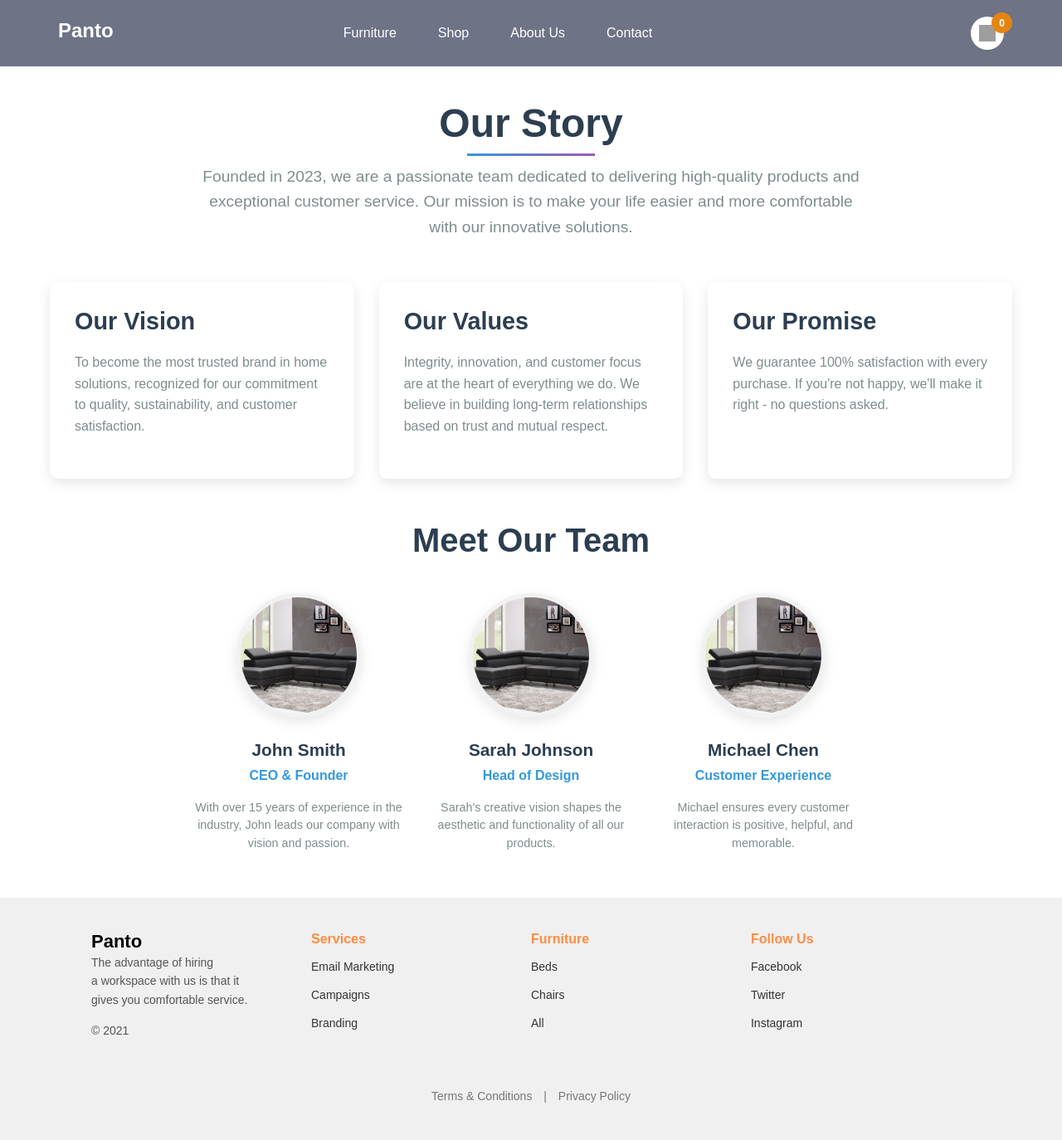
After one commit to MuradBabayev-Git/Panto_Website, a Django app: page /about-us/ in a window 1280 px wide. The commit adds this page. Shown: the whole page at 83% size. Run offline with Django 5.2, Linux system fonts and the light colour scheme; some libraries are stand-ins or nearby versions; grey boxes are pictures that could not be loaded.

```diff
--- a/news/admin.py
+++ b/news/admin.py
@@ -1,6 +1,6 @@
 from django.utils.html import format_html
 from django.contrib import admin
-from .models import Author, Gender, News, Category, Product, Tag
+from .models import About_us, Author, Developer, Gender, News, Category, Product, Tag
 
 
 class NewsAdmin(admin.ModelAdmin):
@@ -27,4 +27,4 @@ class CategoryAdmin(admin.ModelAdmin):
 
 admin.site.register(News, NewsAdmin)
 admin.site.register(Category, CategoryAdmin)
-admin.site.register([Tag, Author, Product, Gender])
+admin.site.register([Tag, Author, Product, Gender,About_us,Developer])
--- /dev/null
+++ b/news/templates/news/about_us.html
@@ -0,0 +1,186 @@
+    {% extends 'news/base.html' %}
+    {% load static %}
+
+    {% block title %}ABOUT US{% endblock %}
+
+    {% block content %}
+    <style>
+        .about-container {
+            max-width: 1200px;
+            margin: 0 auto;
+            padding: 40px 20px;
+            font-family: 'Segoe UI', Tahoma, Geneva, Verdana, sans-serif;
+        }
+
+        .about-header {
+            text-align: center;
+            margin-bottom: 50px;
+        }
+
+        .about-header h1 {
+            font-size: 3rem;
+            color: #2c3e50;
+            margin-bottom: 20px;
+            position: relative;
+            display: inline-block;
+        }
+
+        .about-header h1::after {
+            content: '';
+            position: absolute;
+            width: 70%;
+            height: 3px;
+            background: linear-gradient(90deg, #3498db, #9b59b6);
+            bottom: -10px;
+            left: 15%;
+        }
+
+        .about-header p {
+            font-size: 1.2rem;
+            color: #7f8c8d;
+            max-width: 800px;
+            margin: 0 auto;
+            line-height: 1.6;
+        }
+
+        .about-content {
+            display: flex;
+            flex-wrap: wrap;
+            gap: 30px;
+            margin-bottom: 50px;
+        }
+
+        .about-card {
+            flex: 1;
+            min-width: 300px;
+            background: white;
+            border-radius: 10px;
+            box-shadow: 0 5px 15px rgba(0,0,0,0.1);
+            padding: 30px;
+            transition: transform 0.3s ease;
+        }
+
+        .about-card:hover {
+            transform: translateY(-10px);
+        }
+
+        .about-card h2 {
+            color: #2c3e50;
+            margin-bottom: 20px;
+            font-size: 1.8rem;
+        }
+
+        .about-card p {
+            color: #7f8c8d;
+            line-height: 1.6;
+            margin-bottom: 20px;
+        }
+
+        .team-section {
+            margin-top: 50px;
+        }
+
+        .team-title {
+            text-align: center;
+            margin-bottom: 40px;
+        }
+
+        .team-title h2 {
+            font-size: 2.5rem;
+            color: #2c3e50;
+        }
+
+        .team-members {
+            display: flex;
+            flex-wrap: wrap;
+            justify-content: center;
+            gap: 30px;
+        }
+
+        .team-member {
+            width: 250px;
+            text-align: center;
+        }
+
+        .member-photo {
+            width: 150px;
+            height: 150px;
+            border-radius: 50%;
+            object-fit: cover;
+            margin: 0 auto 20px;
+            border: 5px solid #f1f1f1;
+            box-shadow: 0 5px 15px rgba(0,0,0,0.1);
+        }
+
+        .member-name {
+            font-size: 1.3rem;
+            color: #2c3e50;
+            margin-bottom: 5px;
+        }
+
+        .member-position {
+            color: #3498db;
+            margin-bottom: 15px;
+            font-weight: 600;
+        }
+
+        .member-bio {
+            color: #7f8c8d;
+            font-size: 0.9rem;
+            line-height: 1.5;
+        }
+    </style>
+
+    <div class="about-container">
+        <div class="about-header">
+            <h1>Our Story</h1>
+            <p>Founded in 2023, we are a passionate team dedicated to delivering high-quality products and exceptional customer service. Our mission is to make your life easier and more comfortable with our innovative solutions.</p>
+        </div>
+
+        <div class="about-content">
+            <div class="about-card">
+                <h2>Our Vision</h2>
+                <p>To become the most trusted brand in home solutions, recognized for our commitment to quality, sustainability, and customer satisfaction.</p>
+            </div>
+
+            <div class="about-card">
+                <h2>Our Values</h2>
+                <p>Integrity, innovation, and customer focus are at the heart of everything we do. We believe in building long-term relationships based on trust and mutual respect.</p>
+            </div>
+
+            <div class="about-card">
+                <h2>Our Promise</h2>
+                <p>We guarantee 100% satisfaction with every purchase. If you're not happy, we'll make it right - no questions asked.</p>
+            </div>
+        </div>
+
+        <div class="team-section">
+            <div class="team-title">
+                <h2>Meet Our Team</h2>
+            </div>
+
+            <div class="team-members">
+                <div class="team-member">
+                    <img src="{% static 'news/assets/img/BlackBig.jpg' %}" alt="Team Member" class="member-photo">
+                    <h3 class="member-name">John Smith</h3>
+                    <p class="member-position">CEO & Founder</p>
+                    <p class="member-bio">With over 15 years of experience in the industry, John leads our company with vision and passion.</p>
+                </div>
+
+                <div class="team-member">
+                    <img src="{% static 'news/assets/img/BlackBig.jpg' %}" alt="Team Member" class="member-photo">
+                    <h3 class="member-name">Sarah Johnson</h3>
+                    <p class="member-position">Head of Design</p>
+                    <p class="member-bio">Sarah's creative vision shapes the aesthetic and functionality of all our products.</p>
+                </div>
+
+                <div class="team-member">
+                    <img src="{% static 'news/assets/img/BlackBig.jpg' %}" alt="Team Member" class="member-photo">
+                    <h3 class="member-name">Michael Chen</h3>
+                    <p class="member-position">Customer Experience</p>
+                    <p class="member-bio">Michael ensures every customer interaction is positive, helpful, and memorable.</p>
+                </div>
+            </div>
+        </div>
+    </div>
+    {% endblock %}
--- a/news/templates/news/base.html
+++ b/news/templates/news/base.html
@@ -26,7 +26,7 @@
           </div>
         </div>
         <a href="https://www.amazon.com" target="_blank">Shop</a>
-        <a href="https://en.wikipedia.org/wiki/About_us" target="_blank">About Us</a>
+        <a href="{% url 'about_us' %}">About Us</a>
         <a href="https://www.contactus.com" target="_blank">Contact</a>
       </nav>
 
--- a/news/urls.py
+++ b/news/urls.py
@@ -14,6 +14,8 @@ urlpatterns = [
     path('best-selling/', best_selling_products, name='best_selling'),
     path('products/all/', all_products, name='all_products'),
     path('product/<int:product_id>/', views.product_detail, name='product_detail'),
+    path('about-us/', views.about_us, name='about_us'),
+
 
 
 ]
--- a/news/views.py
+++ b/news/views.py
@@ -133,3 +133,7 @@ def category_detail(request, category_id):
         'category': category,
         'menu': menu
     })
+
+
+def about_us(request):
+    return render(request, 'news/about_us.html')
```
Also changed, not shown: news/models.py (+25 -0 lines), news/templates/news/index.html (+0 -64 lines), db.sqlite3, news/migrations/0007_developer_about_us.py (added), news/migrations/0008_remove_about_us_developer.py (added).
